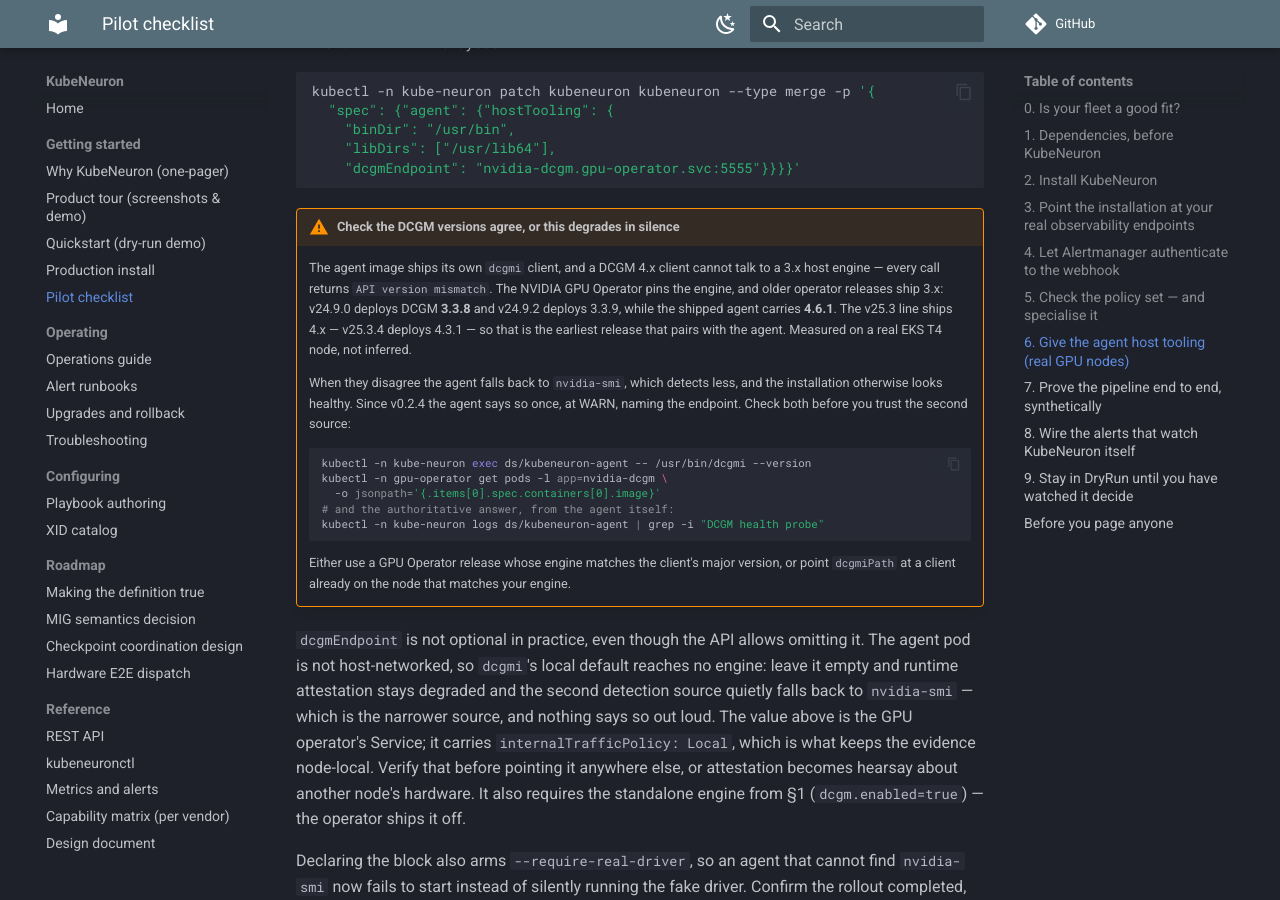
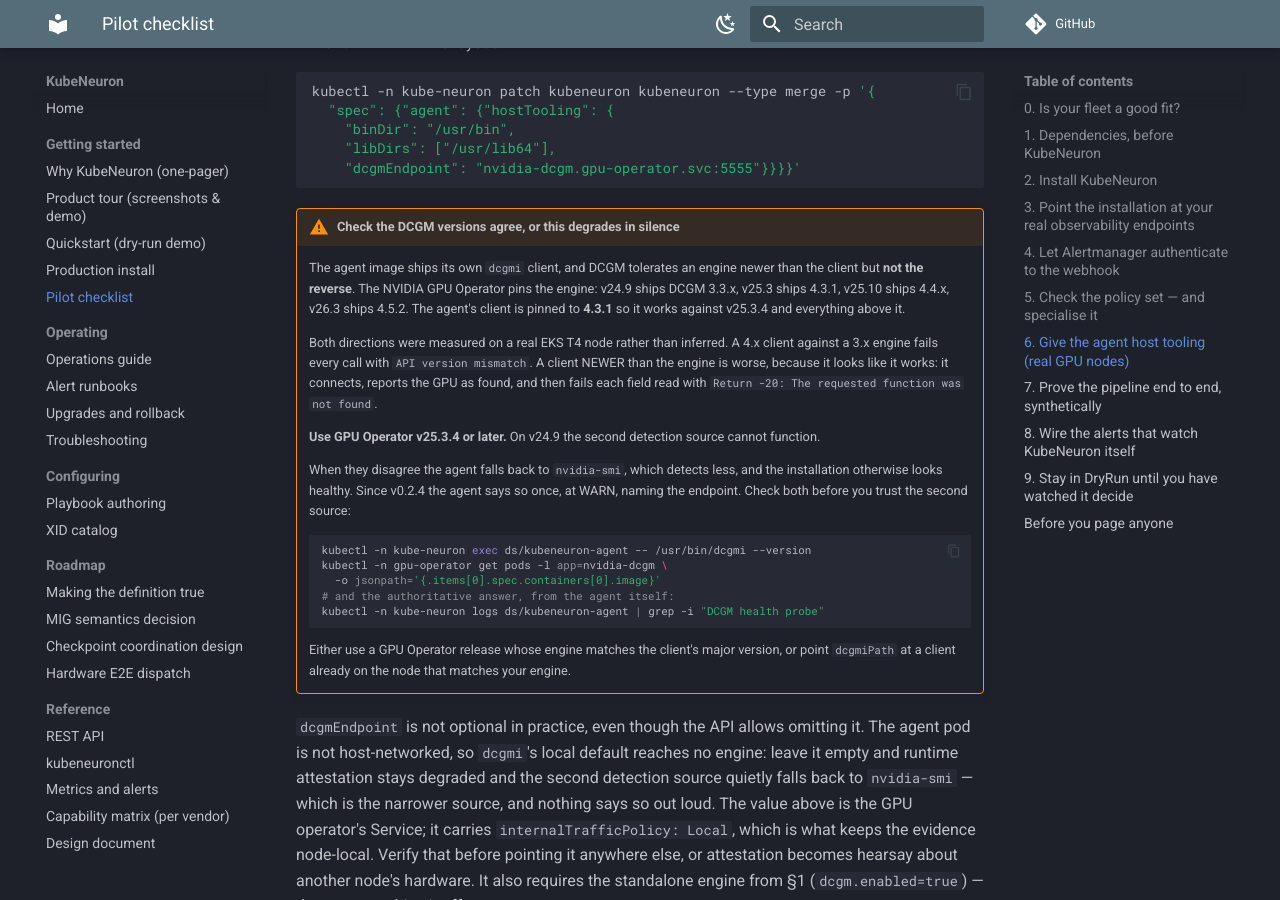
Before and after one commit to kubeneuron/kubeneuron, an MkDocs documentation site: the page built from docs/pilot-checklist.md, in a window 1280 px wide and 900 px high, scrolled down 3997 px. Built offline with MkDocs 1.6.1 and Material for MkDocs 9.7.7, drawn with Linux system fonts in a browser that asks for light colours; comment, search, counter and statistics services are not loaded.

Commit message:
round 17: the bundled DCGM client was newer than every engine it could meet
The agent carries its own dcgmi, pinned to 4.6.1. No NVIDIA GPU Operator
release ships a host engine that new — v25.3 ships 4.3.1, v25.10 ships 4.4.x,
v26.3 ships 4.5.2 — and DCGM tolerates an engine newer than the client, not the
reverse. So the second detection source could not function in the deployment
the documentation recommends, on any operator version. Pinned to 4.3.1.

Found because the warning added last round printed once, at WARN, with the
failing command and its output. The build before it logged nothing at all and
served the narrower source in silence.

Also from the second hardware run: the phase cleanup trap fired everywhere
except where it was needed, and the DCGM version assertion was too weak to
catch a client newer than its engine — the failure that looks like it is
working.

````diff
--- a/docs/pilot-checklist.md
+++ b/docs/pilot-checklist.md
@@ -183,13 +183,20 @@
 ```
 
 !!! warning "Check the DCGM versions agree, or this degrades in silence"
-    The agent image ships its own `dcgmi` client, and a DCGM 4.x client cannot
-    talk to a 3.x host engine — every call returns `API version mismatch`. The
-    NVIDIA GPU Operator pins the engine, and older operator releases ship 3.x:
-    v24.9.0 deploys DCGM **3.3.8** and v24.9.2 deploys 3.3.9, while the shipped
-    agent carries **4.6.1**. The v25.3 line ships 4.x — v25.3.4 deploys 4.3.1 —
-    so that is the earliest release that pairs with the agent. Measured on a
-    real EKS T4 node, not inferred.
+    The agent image ships its own `dcgmi` client, and DCGM tolerates an engine
+    newer than the client but **not the reverse**. The NVIDIA GPU Operator pins
+    the engine: v24.9 ships DCGM 3.3.x, v25.3 ships 4.3.1, v25.10 ships 4.4.x,
+    v26.3 ships 4.5.2. The agent's client is pinned to **4.3.1** so it works
+    against v25.3.4 and everything above it.
+
+    Both directions were measured on a real EKS T4 node rather than inferred. A
+    4.x client against a 3.x engine fails every call with `API version
+    mismatch`. A client NEWER than the engine is worse, because it looks like
+    it works: it connects, reports the GPU as found, and then fails each field
+    read with `Return -20: The requested function was not found`.
+
+    **Use GPU Operator v25.3.4 or later.** On v24.9 the second detection source
+    cannot function.
 
     When they disagree the agent falls back to `nvidia-smi`, which detects
     less, and the installation otherwise looks healthy. Since v0.2.4 the agent
````
Also changed, not shown: CHANGELOG.md (+96 -0 lines), 2 other files.
